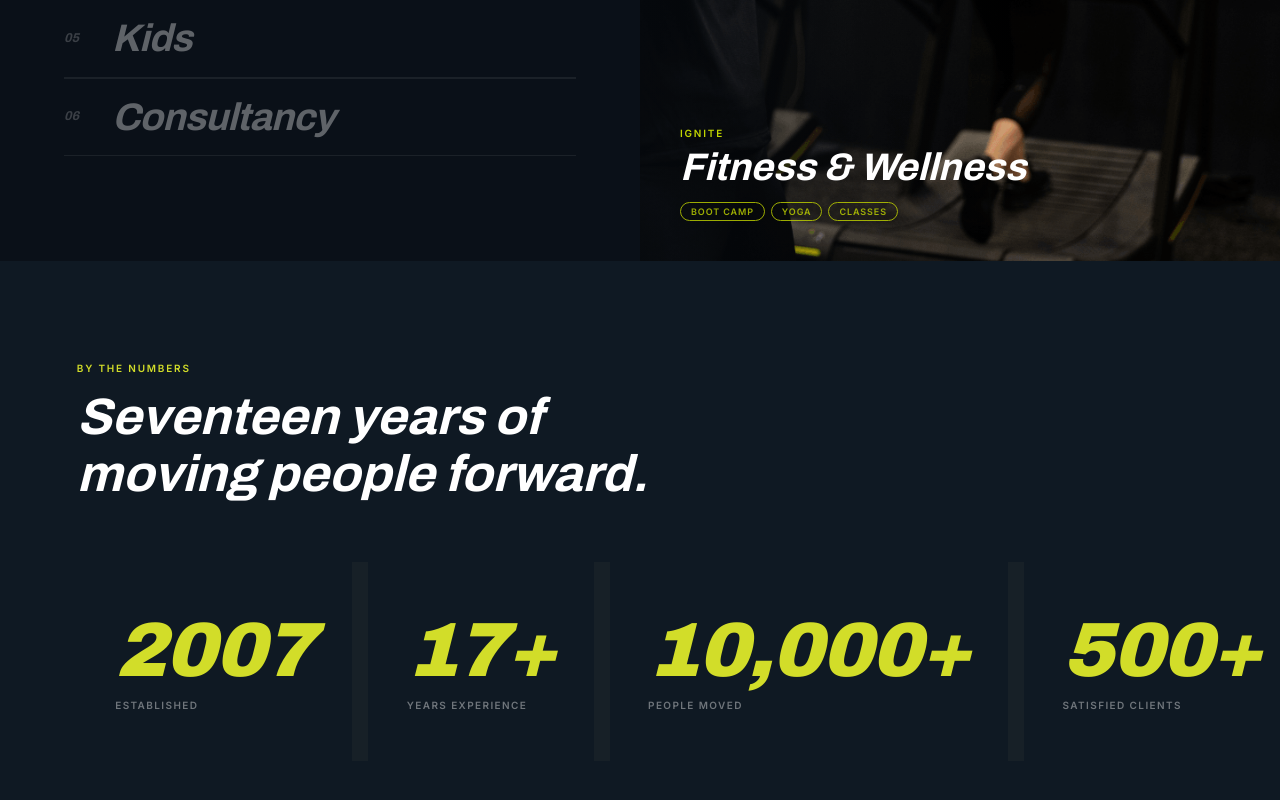
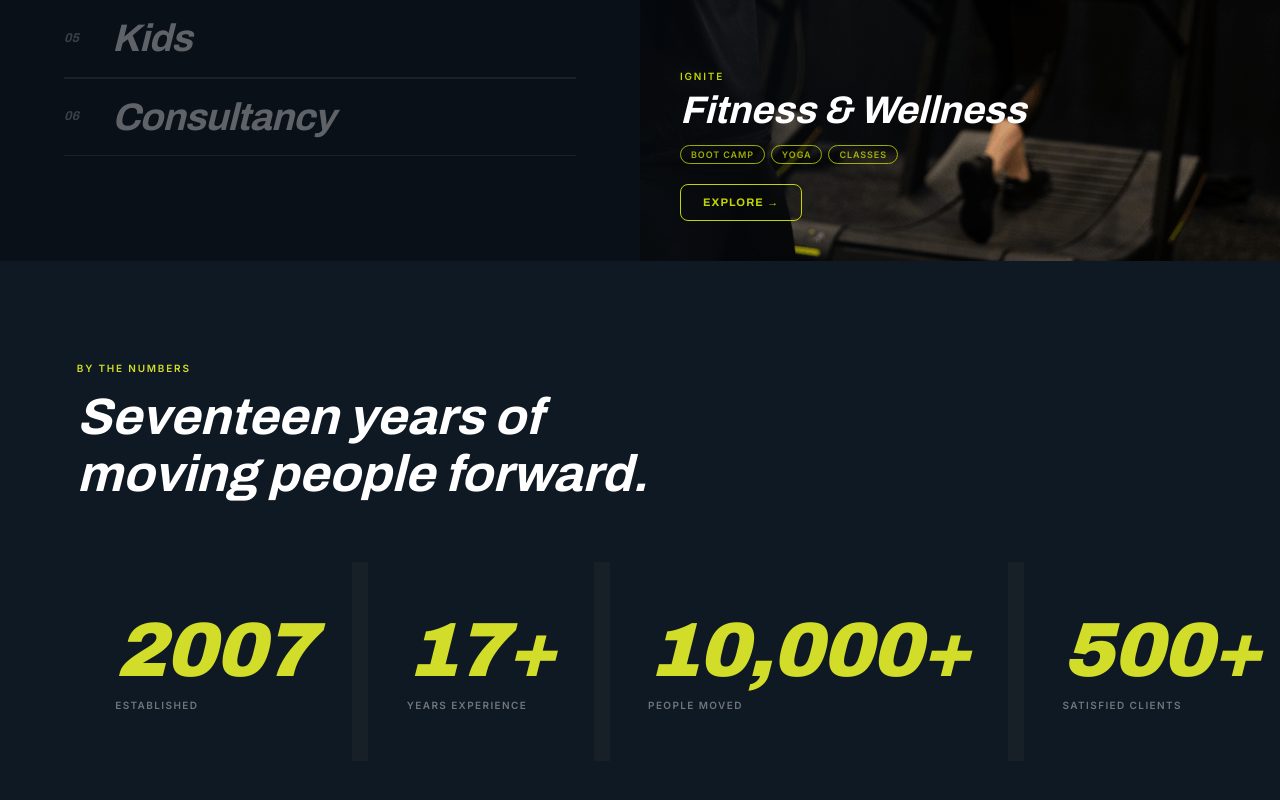
Before and after one commit to ivhub010/ignite.ae, a Next.js app: page / in a window 1280 px wide. Shown: the part 1219-2019 px from the top of the page. Built offline with nearby package versions, Linux system fonts and the light colour scheme.

Commit message:
Website update 5

```diff
--- a/components/DivisionRail.tsx
+++ b/components/DivisionRail.tsx
@@ -77,6 +77,9 @@ export default function DivisionRail() {
               <span key={c} className="rail-chip" style={{ color: current.color }}>{c}</span>
             ))}
           </div>
+          <DivisionLink href={current.href} external={current.external} className="rail-panel-cta" style={{ color: current.color, borderColor: current.color }}>
+                      {current.external ? 'Visit site →' : 'Explore →'}
+                    </DivisionLink>
         </div>
       </div>
     </section>
```
